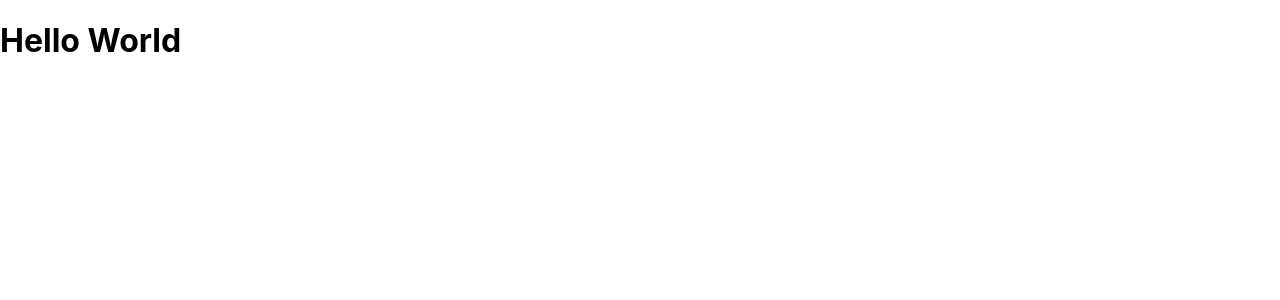
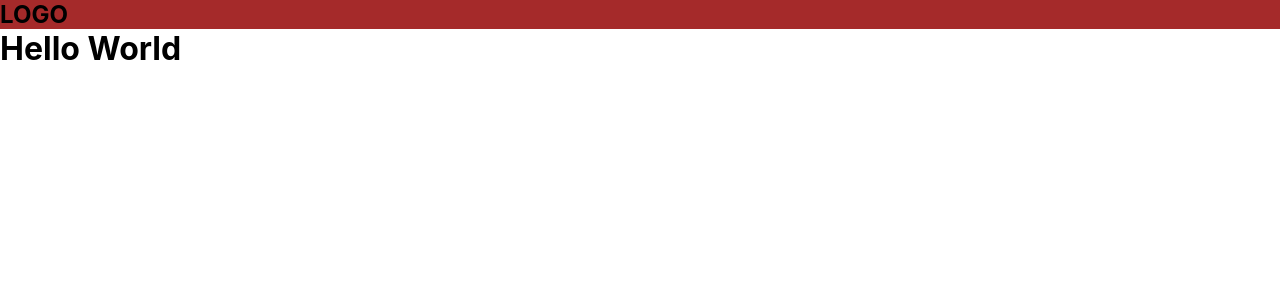
Before and after one commit to AnzorSv/first-react-app, a React (Create React App) app: page / in a window 1280 px wide. Shown: the top 300 px of the page. Built offline with nearby package versions, Linux system fonts and the light colour scheme.

Commit message:
Added Navbar.js and Navbar.css

```diff
--- /dev/null
+++ b/src/Navbar.css
@@ -0,0 +1,7 @@
+* {
+    margin: 0;
+    padding: 0;
+}
+.top-navbar {
+    background-color: brown;
+}
--- /dev/null
+++ b/src/Navbar.js
@@ -0,0 +1,11 @@
+import './Navbar.css';
+
+function Navbar() {
+    return (
+      <nav className="top-navbar">
+        <h1>LOGO</h1>
+      </nav>
+    );
+  }
+
+  export default Navbar;
--- a/src/index.js
+++ b/src/index.js
@@ -2,11 +2,13 @@ import React from 'react';
 import ReactDOM from 'react-dom/client';
 import './index.css';
 import App from './App';
+import Navbar from './Navbar';
 
 
 const root = ReactDOM.createRoot(document.getElementById('root'));
 root.render(
   <React.StrictMode>
+    <Navbar />
     <App />
   </React.StrictMode>
 );
```
